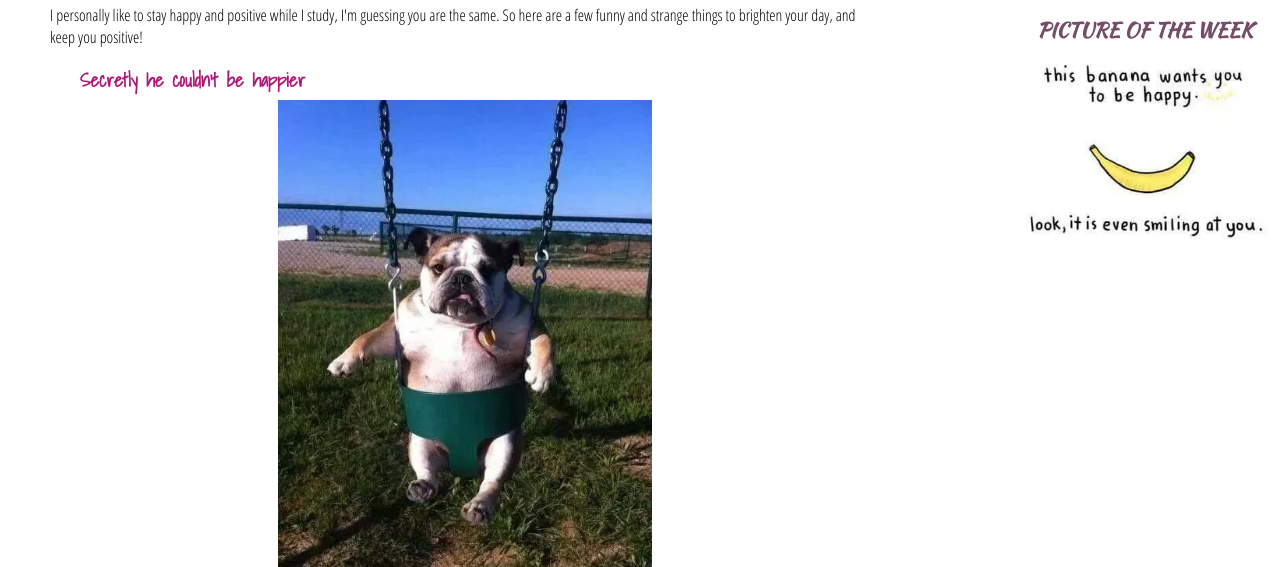
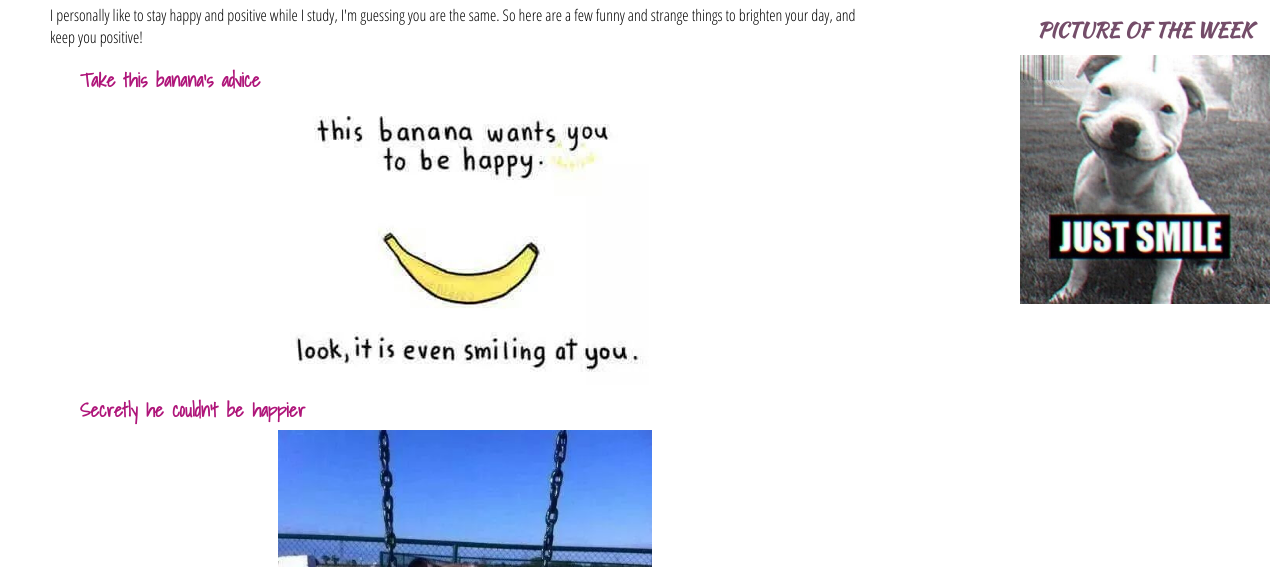
Before and after one commit to jbosschaert/nerdynotes, a plain HTML site: page cheerup.html in a window 1280 px wide. Shown: the part 233-800 px from the top of the page. Drawn offline with nearby package versions, Linux system fonts and the light colour scheme; a web font is replaced by a local one.

Commit message:
update. . .

```diff
--- a/cheerup.html
+++ b/cheerup.html
@@ -23,6 +23,8 @@
                     <p>I personally like to stay happy and positive while I study,
                         I'm guessing you are the same. So here are a few funny and strange
                         things to brighten your day, and keep you positive!</p>
+                    <h4>Take this banana's advice</h4>
+                    <img id='image' src='bananahappy.jpeg'>
                     <h4>Secretly he couldn't be happier</h4>
                     <img id="image" src="dogswing.jpeg">
                     <h4>Frozen</h4>
@@ -52,7 +54,7 @@
                 </div>
                 <div id='aside'>
                     <p id='side'>Picture of the Week</p>
-                    <img id='imageofday' src="bananahappy.jpeg">
+                    <img id='imageofday' src="justsmile.png">
                 </div>
             </div>
             <div id="footerlong">
```
Also changed, not shown: 1913lockout.html (+1 -1 lines), Notes.html (+1 -1 lines), historynotes.html (+1 -1 lines), index.html (+1 -1 lines), physicsnotes.html (+1 -1 lines), womensuffrage.html (+1 -1 lines), justsmile.png (added).
